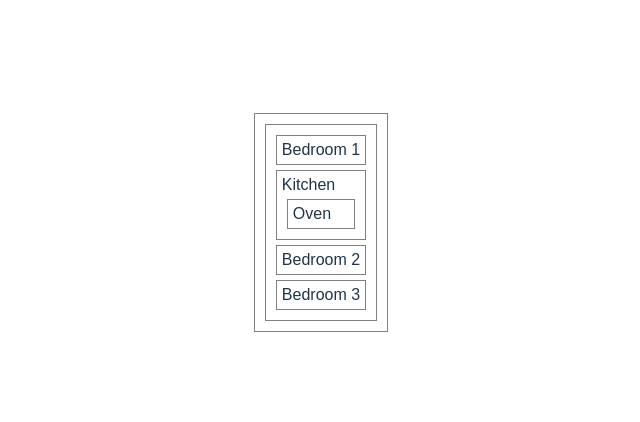
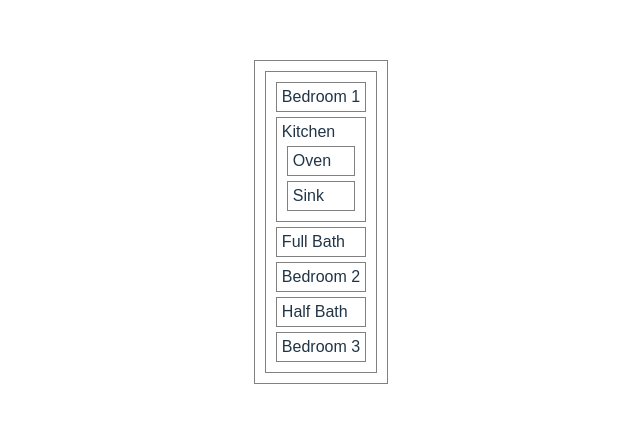
Before and after one commit to Reizor-75/floorplan-lab, a React (Vite) app: page / in a window 1280 px wide. Shown: the part 178-600 px from the top of the page, without its empty margins (319-959 px from the left). Built offline with nearby package versions, Linux system fonts and the light colour scheme.

Commit message:
create bath component

```diff
--- a/src/App.jsx
+++ b/src/App.jsx
@@ -2,14 +2,17 @@ import './App.css'
 import Floorplan from "./FloorPlan"
 import Bedroom from './Bedroom'
 import Kitchen from './Kitchen'
+import Bath from './Bath'
 
 function App() {
   return (
     <div>
       <Bedroom bedroomNum = {1} />
       <Kitchen kitchenStuffs = {["Oven", "Sink"]}/>
+      <Bath size="Full"/>
+      <Bedroom bedroomNum = {2} />
 
-      <Bedroom bedroomNum = {2} />
+      <Bath size="Half"/>
       <Bedroom bedroomNum = {3} />
     </div>
   )
--- /dev/null
+++ b/src/Bath.jsx
@@ -0,0 +1,9 @@
+const Bath = (props) => {
+  return (
+    <>
+      <div>{props.size} Bath</div>
+    </>
+  );
+}
+
+export default Bath;
--- a/src/Kitchen.jsx
+++ b/src/Kitchen.jsx
@@ -1,11 +1,12 @@
 import Oven from "./Oven";
+import Sink from "./Sink";
 
-const Kitchen = (props) => {
+const Kitchen = () => {
   return (
     <>
       <div>Kitchen
-        <Oven/>
-
+        <Oven />
+        <Sink />
       </div>
     </>
   );
```
